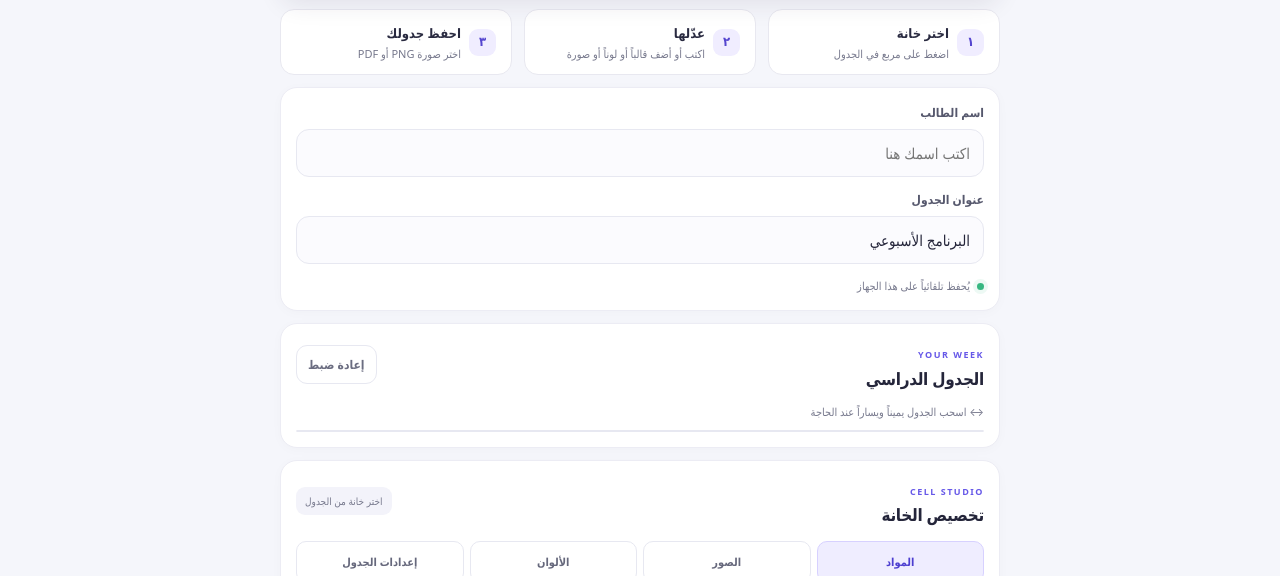
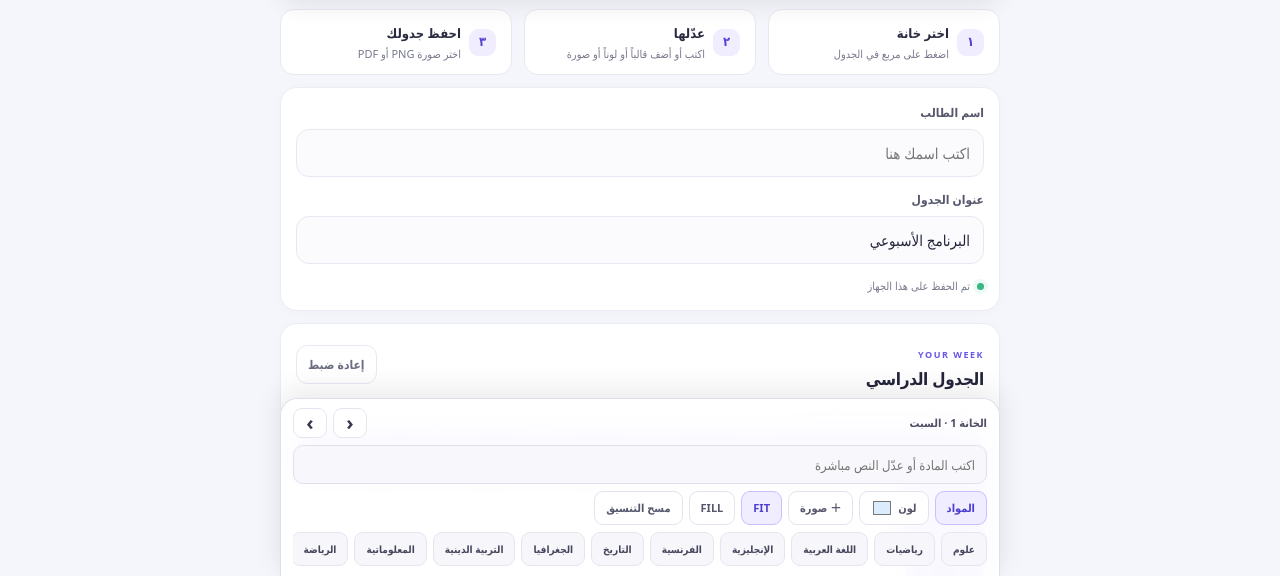
Before and after one commit to mhamedshasho/redro-school-planner, a website: page index.html in a window 1280 px wide. Shown: the part 224-800 px from the top of the page. Drawn offline with Linux system fonts and the light colour scheme.

Commit message:
Add quick edit toolbar and refresh assets

```diff
--- a/index.html
+++ b/index.html
@@ -3,7 +3,7 @@
 <head>
 <meta charset="utf-8"><meta name="viewport" content="width=device-width,initial-scale=1,viewport-fit=cover">
 <meta name="theme-color" content="#f5f6fb"><meta name="description" content="Redro School Planner — مخطط دراسي مصمم للهاتف">
-<title>Redro School Planner</title><link rel="stylesheet" href="style.css?v=fitfill-4">
+<title>Redro School Planner</title><link rel="stylesheet" href="style.css?v=quickdock-1">
 </head>
 <body>
 <header class="top"><a class="brand" href="#home"><span class="brand-mark">R</span><span><strong>Redro Planner</strong><small>مخططي المدرسي</small></span></a><div class="top-actions"><button id="previewBtn" class="icon-btn" aria-label="معاينة" title="معاينة">👁️ <span>معاينة</span></button><button id="moreBtn" class="icon-btn" aria-label="الأدوات">☰ <span>الأدوات</span></button></div></header>
@@ -40,5 +40,11 @@
 <div class="tab-panel" id="tab-layout"><p class="helper">غيّر عدد الأيام والحصص أو اتجاه الجدول.</p><div class="layout-actions"><button id="addRow">＋ إضافة حصة</button><button id="delRow">− حذف حصة</button><button id="addCol">＋ إضافة يوم</button><button id="delCol">− حذف يوم</button><button id="horizontal">جدول أفقي</button><button id="vertical">جدول عمودي</button></div><label class="field-label" for="accent">لون عناوين الأيام والحصص</label><input id="accent" class="accent-input" type="color" value="#6658e8"></div>
 </section>
 <section class="export-actions"><button id="pngBtn" class="export-btn">🖼️ حفظ كصورة PNG</button><button id="printBtn" class="export-btn secondary">📄 طباعة / PDF</button></section>
+<section class="quick-dock" id="quickDock" aria-label="شريط التعديل السريع">
+ <div class="dock-top"><span id="dockCell">اختر خانة من الجدول</span><div class="dock-nav"><button id="dockPrev" type="button" aria-label="الخانة السابقة">‹</button><button id="dockNext" type="button" aria-label="الخانة التالية">›</button></div></div>
+ <input id="dockText" class="dock-text" type="text" placeholder="اكتب المادة أو عدّل النص مباشرة">
+ <div class="dock-actions"><button id="dockSubjectsToggle" type="button" class="dock-action active">المواد</button><label class="dock-color" title="لون الخانة">لون<input id="dockColor" type="color" value="#dcecff"></label><button id="dockPhoto" type="button" class="dock-action">＋ صورة</button><button id="dockFit" type="button" class="dock-action">FIT</button><button id="dockFill" type="button" class="dock-action">FILL</button><button id="dockClear" type="button" class="dock-action">مسح التنسيق</button></div>
+ <div id="dockSubjects" class="dock-subjects" aria-label="المواد السريعة"></div>
+</section>
 <footer>Redro School Planner <span>•</span> جدولك محفوظ تلقائياً على هذا الجهاز</footer></main>
-<script src="app.js?v=fitfill-4"></script></body></html>
+<script src="app.js?v=quickdock-1"></script></body></html>
```
